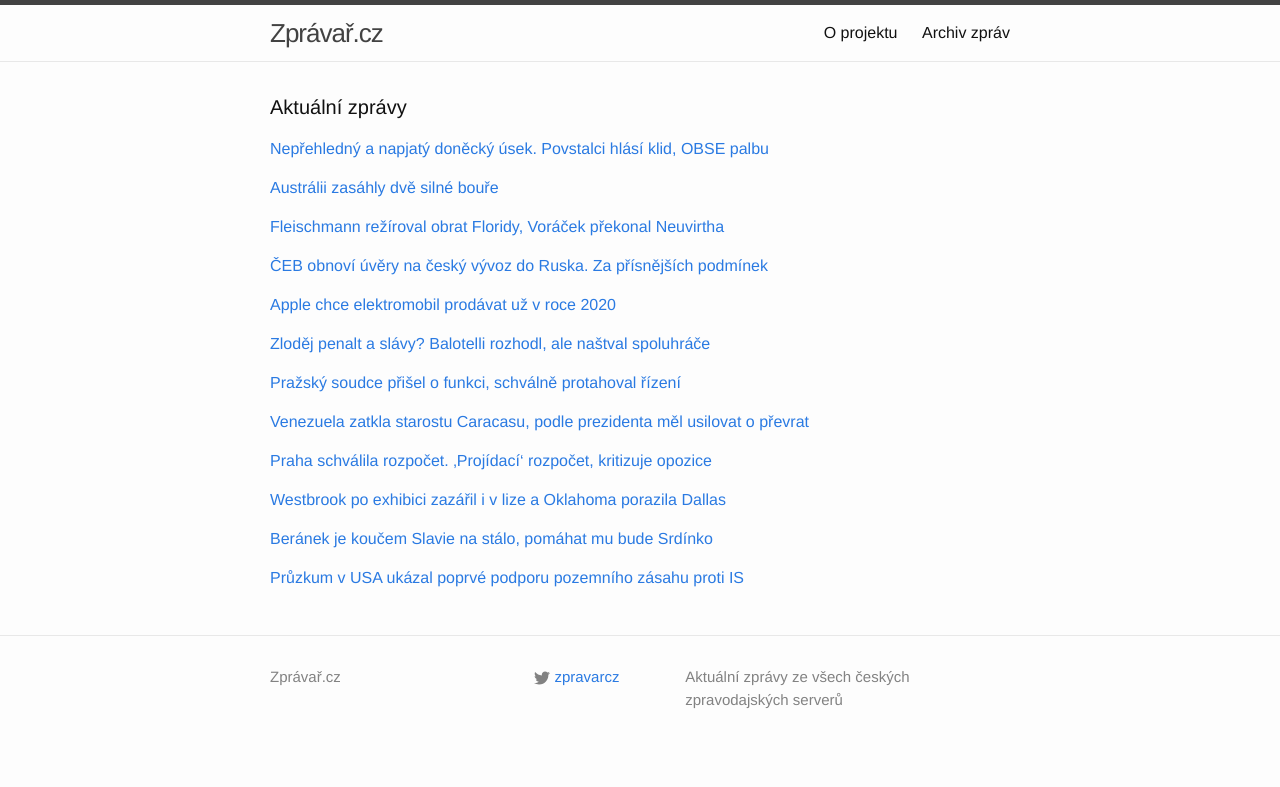
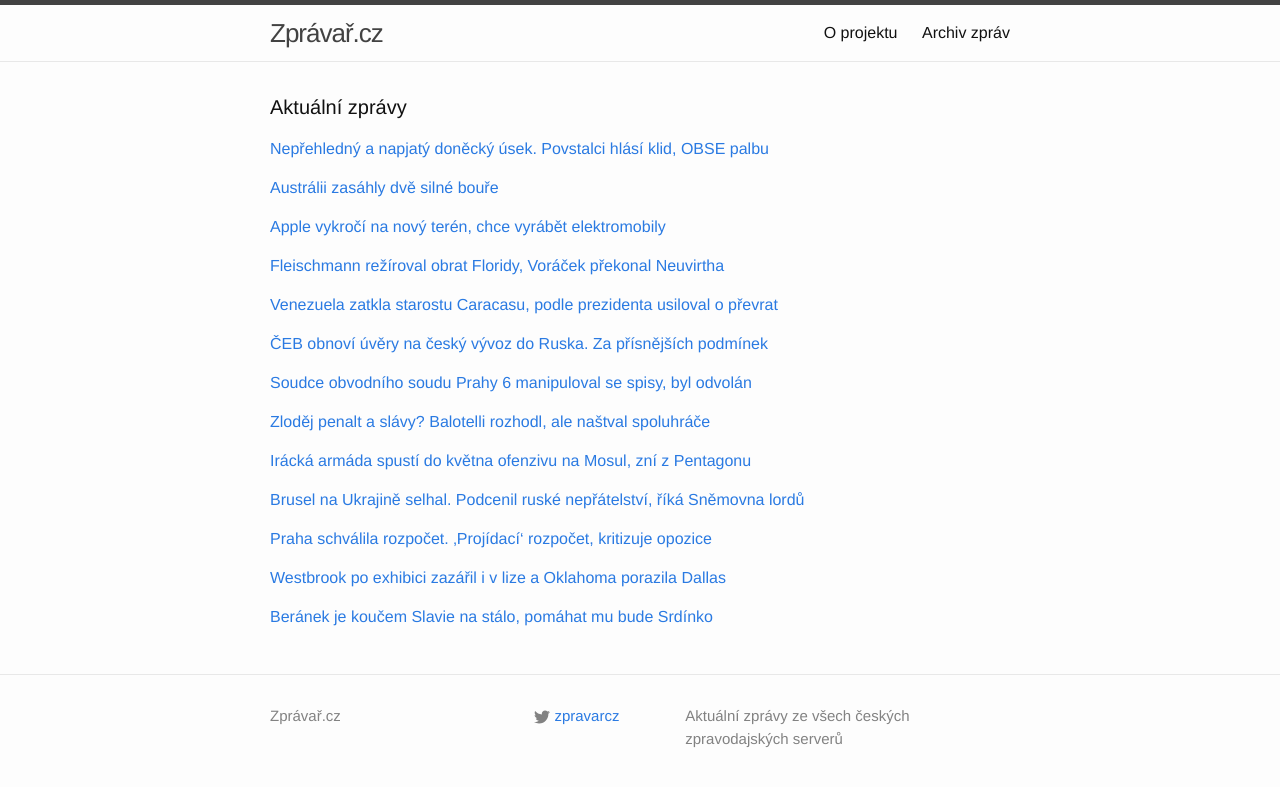
Before and after one commit to adliska/zpravar, a Jekyll site: the page built from index.html, in a window 1280 px wide. Shown: the top 787 px of the page. Built offline with Jekyll 4.4.1, drawn with Linux system fonts in a browser that asks for light colours; some of the changed lines change nothing that is shown.

Commit message:
zpravar news update

```diff
--- a/index.html
+++ b/index.html
@@ -30,8 +30,19 @@ layout: default
 <li><a href=http://www.novinky.cz/zahranicni/svet/362154-australii-suzuji-dve-nicive-boure.html>Austrálii sužují dvě ničivé bouře  - www.novinky.cz</a></li>
 <li><a href=http://www.ceskatelevize.cz/ct24/svet/302293-pobrezi-australie-zasahly-cyklony-podle-policie-je-situace-zoufala/>Pobřeží Austrálie zasáhly cyklony, podle policie je situace zoufalá - www.ceskatelevize.cz</a></li>
 </ul>
-</div><p><a href="javascript:;" onclick="toggle_visibility('zpravy2')">Fleischmann režíroval obrat Floridy, Voráček překonal Neuvirtha</a></p>
+</div><p><a href="javascript:;" onclick="toggle_visibility('zpravy2')">Apple vykročí na nový terén, chce vyrábět elektromobily</a></p>
 <div id="zpravy2" style="display:none">
+<ul>
+<li><a href=http://www.novinky.cz/ekonomika/362166-apple-vykroci-na-novy-teren-chce-vyrabet-elektromobily.html>Apple vykročí na nový terén, chce vyrábět elektromobily - www.novinky.cz</a></li>
+<li><a href=http://byznys.ihned.cz/c1-63566390-apple-chce-zahajit-vyrobu-elektromobilu-hleda-experty-na-robotiku-a-baterie>Apple chce zahájit výrobu elektromobilů. Hledá experty na robotiku a baterie - byznys.ihned.cz</a></li>
+<li><a href=http://e-svet.e15.cz/technika/apple-chce-elektromobil-prodavat-uz-v-roce-2020-1164962>Apple chce elektromobil prodávat už v roce 2020 - e-svet.e15.cz</a></li>
+<li><a href=http://www.ceskatelevize.cz/ct24/ekonomika/302306-apple-chce-do-roku-2020-vyrabet-elektromobily/>Apple chce do roku 2020 vyrábět elektromobily - www.ceskatelevize.cz</a></li>
+<li><a href=http://zpravy.aktualne.cz/ekonomika/tajna-mise-firmy-apple-na-rok-2020-chysta-elektromobil/r~28577f50b8df11e4a10c0025900fea04/>Tajná mise firmy Apple. Na rok 2020 chystá elektromobil - zpravy.aktualne.cz</a></li>
+<li><a href=http://www.denik.cz/ekonomika/apple-tajne-pracuje-na-novem-voze-vyrobu-chce-zahajit-v-roce-2020-20150220.html>Apple tajně pracuje na novém voze, výrobu chce zahájit v roce 2020 - www.denik.cz</a></li>
+<li><a href=http://www.financninoviny.cz/zpravodajstvi/zpravy/bloomberg-apple-chce-v-roce-2020-zahajit-vyrobu-elektromobilu/1183582>Bloomberg: Apple chce v roce 2020 zahájit výrobu elektromobilů - www.financninoviny.cz</a></li>
+</ul>
+</div><p><a href="javascript:;" onclick="toggle_visibility('zpravy3')">Fleischmann režíroval obrat Floridy, Voráček překonal Neuvirtha</a></p>
+<div id="zpravy3" style="display:none">
 <ul>
 <li><a href=http://www.tyden.cz/rubriky/sport/hokej/nhl/fleischmann-reziroval-obrat-floridy-voracek-prekonal-neuvirtha_333988.html>Fleischmann režíroval obrat Floridy, Voráček překonal Neuvirtha - www.tyden.cz</a></li>
 <li><a href=http://sport.aktualne.cz/el-neapol-si-udelala-v-turecku-strelnici-vyhrala-4-0/r~25556444b87511e486b9002590604f2e/>EL: Neapol si udělala v Turecku střelnici, vyhrála 4:0 - sport.aktualne.cz</a></li>
@@ -41,8 +52,18 @@ layout: default
 <li><a href=http://sport.aktualne.cz/fleischmann-sefoval-obratu-floridy-byl-prvni-hvezdou/r~7e8ff520b8c411e498be002590604f2e/>Fleischmann šéfoval obratu Floridy, byl první hvězdou - sport.aktualne.cz</a></li>
 <li><a href=http://www.sportovninoviny.cz/zpravy/fleischmann-reziroval-obrat-floridy-voracek-prekonal-neuvirtha/1183556>Fleischmann režíroval obrat Floridy, Voráček překonal Neuvirtha - www.sportovninoviny.cz</a></li>
 </ul>
-</div><p><a href="javascript:;" onclick="toggle_visibility('zpravy3')">ČEB obnoví úvěry na český vývoz do Ruska. Za přísnějších podmínek</a></p>
-<div id="zpravy3" style="display:none">
+</div><p><a href="javascript:;" onclick="toggle_visibility('zpravy4')">Venezuela zatkla starostu Caracasu, podle prezidenta usiloval o převrat</a></p>
+<div id="zpravy4" style="display:none">
+<ul>
+<li><a href=http://zahranicni.ihned.cz/amerika-usa/c1-63565370-venezuela-zatkla-starostu-caracasu-podle-prezidenta-usiloval-o-prevrat>Venezuela zatkla starostu Caracasu, podle prezidenta usiloval o převrat - zahranicni.ihned.cz</a></li>
+<li><a href=http://www.tyden.cz/rubriky/zahranici/amerika/opozicnik-a-starosta-caracasu-zatcen-pry-ho-ztloukli_333989.html>Opozičník a starosta Caracasu zatčen. Prý ho ztloukli - www.tyden.cz</a></li>
+<li><a href=http://zahranicni.ihned.cz/amerika-usa/c1-63565370-venezuela-zatkla-starostu-caracasu-podle-prezidenta-mel-usilovat-o-prevrat>Venezuela zatkla starostu Caracasu, podle prezidenta měl usilovat o převrat - zahranicni.ihned.cz</a></li>
+<li><a href=http://zpravy.idnes.cz/venezuelska-tajna-policie-zatkla-opozicniho-predaka-a-starostu-caracasu-1qf-/zahranicni.aspx?c=A150220_080108_zahranicni_fer>Starostu Caracasu odvlekli tajní, podle prezidenta chystal převrat - zpravy.idnes.cz</a></li>
+<li><a href=http://www.ceskenoviny.cz/zpravy/zpravy/venezuela-zatkla-starostu-caracasu-a-opozicniho-predaka-ledezmu/1183535>Venezuela zatkla starostu Caracasu a opozičního předáka Ledezmu - www.ceskenoviny.cz</a></li>
+<li><a href=http://www.ceskatelevize.cz/ct24/svet/302294-venezuela-pokracuje-v-likvidaci-opozice-zatkla-starostu-caracasu/>Venezuela pokračuje v likvidaci opozice. Zatkla starostu Caracasu - www.ceskatelevize.cz</a></li>
+</ul>
+</div><p><a href="javascript:;" onclick="toggle_visibility('zpravy5')">ČEB obnoví úvěry na český vývoz do Ruska. Za přísnějších podmínek</a></p>
+<div id="zpravy5" style="display:none">
 <ul>
 <li><a href=http://zpravy.e15.cz/domaci/udalosti/ceb-obnovi-uvery-na-cesky-vyvoz-do-ruska-za-prisnejsich-podminek-1164934>ČEB obnoví úvěry na český vývoz do Ruska. Za přísnějších podmínek - zpravy.e15.cz</a></li>
 <li><a href=http://www.ceskatelevize.cz/ct24/ekonomika/302304-ceska-exportni-banka-opet-podporuje-vyvoz-do-ruska/>Česká exportní banka opět podporuje vývoz do Ruska - www.ceskatelevize.cz</a></li>
@@ -51,17 +72,18 @@ layout: default
 <li><a href=http://ekonomika.idnes.cz/ceska-exportni-banka-obnovi-uvery-na-vyvoz-zbozi-do-ruska-p3q-/ekonomika.aspx?c=A150220_072552_ekonomika_fer>Česká exportní banka obnoví úvěry na vývoz zboží do Ruska - ekonomika.idnes.cz</a></li>
 <li><a href=http://www.financninoviny.cz/zpravodajstvi/zpravy/mfd-ceb-se-rozhodla-obnovit-uvery-na-cesky-vyvoz-do-ruska/1183544>MfD: ČEB se rozhodla obnovit úvěry na český vývoz do Ruska - www.financninoviny.cz</a></li>
 </ul>
-</div><p><a href="javascript:;" onclick="toggle_visibility('zpravy4')">Apple chce elektromobil prodávat už v roce 2020</a></p>
-<div id="zpravy4" style="display:none">
+</div><p><a href="javascript:;" onclick="toggle_visibility('zpravy6')">Soudce obvodního soudu Prahy 6 manipuloval se spisy, byl odvolán</a></p>
+<div id="zpravy6" style="display:none">
 <ul>
-<li><a href=http://e-svet.e15.cz/technika/apple-chce-elektromobil-prodavat-uz-v-roce-2020-1164962>Apple chce elektromobil prodávat už v roce 2020 - e-svet.e15.cz</a></li>
-<li><a href=http://www.ceskatelevize.cz/ct24/ekonomika/302306-apple-chce-do-roku-2020-vyrabet-elektromobily/>Apple chce do roku 2020 vyrábět elektromobily - www.ceskatelevize.cz</a></li>
-<li><a href=http://zpravy.aktualne.cz/ekonomika/tajna-mise-firmy-apple-na-rok-2020-chysta-elektromobil/r~28577f50b8df11e4a10c0025900fea04/>Tajná mise firmy Apple. Na rok 2020 chystá elektromobil - zpravy.aktualne.cz</a></li>
-<li><a href=http://www.denik.cz/ekonomika/apple-tajne-pracuje-na-novem-voze-vyrobu-chce-zahajit-v-roce-2020-20150220.html>Apple tajně pracuje na novém voze, výrobu chce zahájit v roce 2020 - www.denik.cz</a></li>
-<li><a href=http://www.financninoviny.cz/zpravodajstvi/zpravy/bloomberg-apple-chce-v-roce-2020-zahajit-vyrobu-elektromobilu/1183582>Bloomberg: Apple chce v roce 2020 zahájit výrobu elektromobilů - www.financninoviny.cz</a></li>
+<li><a href=http://praha.idnes.cz/soudce-soudu-prahy-6-manipuloval-se-spisy-byl-odvolan-pdz-/praha-zpravy.aspx?c=A150220_100446_praha-zpravy_bur>Soudce obvodního soudu Prahy 6 manipuloval se spisy, byl odvolán - praha.idnes.cz</a></li>
+<li><a href=http://zpravy.aktualne.cz/domaci/prazsky-soudce-prisel-o-funkci-schvalne-protahoval-rizeni/r~8d13bc5ab8db11e4bdad0025900fea04/>Pražský soudce přišel o funkci, schválně protahoval řízení - zpravy.aktualne.cz</a></li>
+<li><a href=http://www.lidovky.cz/soudce-obvodniho-soudu-prahy-6-byl-odvolan-manipuloval-se-spisy-pwo-/zpravy-domov.aspx?c=A150220_080119_ln_domov_sho>Obvodní soudce z Prahy 6 byl odvolán, manipuloval se spisy a procesy  - www.lidovky.cz</a></li>
+<li><a href=http://www.tyden.cz/rubriky/domaci/soudce-z-prahy-6-udajne-manipuloval-se-spisy_333981.html>Soudce z Prahy 6 údajně manipuloval se spisy - www.tyden.cz</a></li>
+<li><a href=http://www.denik.cz/z_domova/karny-senat-zbavil-funkce-soudce-romana-conku-manipuloval-se-spisy-20150220.html>Karný senát zbavil funkce soudce Romana Čonku, manipuloval se spisy - www.denik.cz</a></li>
+<li><a href=http://www.ceskenoviny.cz/zpravy/zpravy/soudce-obvodniho-soudu-prahy-6-byl-odvolan-manipuloval-se-spisy/1183574>Soudce Obvodního soudu Prahy 6 byl odvolán, manipuloval se spisy - www.ceskenoviny.cz</a></li>
 </ul>
-</div><p><a href="javascript:;" onclick="toggle_visibility('zpravy5')">Zloděj penalt a slávy? Balotelli rozhodl, ale naštval spoluhráče</a></p>
-<div id="zpravy5" style="display:none">
+</div><p><a href="javascript:;" onclick="toggle_visibility('zpravy7')">Zloděj penalt a slávy? Balotelli rozhodl, ale naštval spoluhráče</a></p>
+<div id="zpravy7" style="display:none">
 <ul>
 <li><a href=http://fotbal.idnes.cz/balotelli-sebral-penaltu-spoluhraci-dvj-/fot_pohary.aspx?c=A150220_092916_fot_pohary_par>Zloděj penalt a slávy? Balotelli rozhodl, ale naštval spoluhráče - fotbal.idnes.cz</a></li>
 <li><a href=http://www.sportovninoviny.cz/zpravy/balotelli-sebral-penaltu-spoluhraci-a-nastval-gerrarda/1183581>Balotelli sebral penaltu spoluhráči a naštval Gerrarda - www.sportovninoviny.cz</a></li>
@@ -69,51 +91,44 @@ layout: default
 <li><a href=http://www.denik.cz/fotbal/zly-muz-balotelli-sebral-spoluhraci-penaltu-a-vytocil-tim-legendu-gerrarda-20150.html>"Zlý muž" Balotelli sebral spoluhráči penaltu, vytočil tím legendu Gerrarda - www.denik.cz</a></li>
 <li><a href=http://www.tyden.cz/rubriky/sport/fotbal/evropske-pohary/hadka-u-puntiku-balotelli-se-na-vsechny-vykaslal_333977.html>Hádka u puntíku! Balotelli se na všechny vykašlal - www.tyden.cz</a></li>
 </ul>
-</div><p><a href="javascript:;" onclick="toggle_visibility('zpravy6')">Pražský soudce přišel o funkci, schválně protahoval řízení</a></p>
-<div id="zpravy6" style="display:none">
+</div><p><a href="javascript:;" onclick="toggle_visibility('zpravy8')">Irácká armáda spustí do května ofenzivu na Mosul, zní z Pentagonu</a></p>
+<div id="zpravy8" style="display:none">
 <ul>
-<li><a href=http://zpravy.aktualne.cz/domaci/prazsky-soudce-prisel-o-funkci-schvalne-protahoval-rizeni/r~8d13bc5ab8db11e4bdad0025900fea04/>Pražský soudce přišel o funkci, schválně protahoval řízení - zpravy.aktualne.cz</a></li>
-<li><a href=http://www.lidovky.cz/soudce-obvodniho-soudu-prahy-6-byl-odvolan-manipuloval-se-spisy-pwo-/zpravy-domov.aspx?c=A150220_080119_ln_domov_sho>Obvodní soudce z Prahy 6 byl odvolán, manipuloval se spisy a procesy  - www.lidovky.cz</a></li>
-<li><a href=http://www.tyden.cz/rubriky/domaci/soudce-z-prahy-6-udajne-manipuloval-se-spisy_333981.html>Soudce z Prahy 6 údajně manipuloval se spisy - www.tyden.cz</a></li>
-<li><a href=http://www.denik.cz/z_domova/karny-senat-zbavil-funkce-soudce-romana-conku-manipuloval-se-spisy-20150220.html>Karný senát zbavil funkce soudce Romana Čonku, manipuloval se spisy - www.denik.cz</a></li>
-<li><a href=http://www.ceskenoviny.cz/zpravy/zpravy/soudce-obvodniho-soudu-prahy-6-byl-odvolan-manipuloval-se-spisy/1183574>Soudce Obvodního soudu Prahy 6 byl odvolán, manipuloval se spisy - www.ceskenoviny.cz</a></li>
+<li><a href=http://zpravy.idnes.cz/iracka-armada-spusti-ofenzivu-na-mosul-a-islamsky-stat-na-jare-p6l-/zahranicni.aspx?c=A150220_100145_zahranicni_vez>Irácká armáda spustí do května ofenzivu na Mosul, zní z Pentagonu - zpravy.idnes.cz</a></li>
+<li><a href=http://www.ceskenoviny.cz/zpravy/zpravy/pruzkum-v-usa-ukazal-poprve-podporu-pozemniho-zasahu-proti-is/1183539>Průzkum v USA ukázal poprvé podporu pozemního zásahu proti IS - www.ceskenoviny.cz</a></li>
+<li><a href=http://www.ceskenoviny.cz/zpravy/zpravy/iracke-sily-se-pry-chystaji-vyhnat-ozbrojene-islamisty-z-mosulu/1183557>Irácké síly se prý chystají vyhnat ozbrojené islamisty z Mosulu - www.ceskenoviny.cz</a></li>
+<li><a href=http://www.novinky.cz/zahranicni/amerika/362156-americane-jsou-poprve-pro-pozemni-zasah-proti-islamskemu-statu-ukazal-pruzkum.html>Američané jsou poprvé pro pozemní zásah proti Islámskému státu, ukázal průzkum - www.novinky.cz</a></li>
+<li><a href=http://zpravy.aktualne.cz/zahranici/vojaky-by-proti-islamistum-poprve-poslala-vetsina-americanu/r~af3d11cab8c011e49bec0025900fea04/>Vojáky by proti islamistům poprvé poslala většina Američanů - zpravy.aktualne.cz</a></li>
 </ul>
-</div><p><a href="javascript:;" onclick="toggle_visibility('zpravy7')">Venezuela zatkla starostu Caracasu, podle prezidenta měl usilovat o převrat</a></p>
-<div id="zpravy7" style="display:none">
+</div><p><a href="javascript:;" onclick="toggle_visibility('zpravy9')">Brusel na Ukrajině selhal. Podcenil ruské nepřátelství, říká Sněmovna lordů</a></p>
+<div id="zpravy9" style="display:none">
 <ul>
-<li><a href=http://zahranicni.ihned.cz/amerika-usa/c1-63565370-venezuela-zatkla-starostu-caracasu-podle-prezidenta-mel-usilovat-o-prevrat>Venezuela zatkla starostu Caracasu, podle prezidenta měl usilovat o převrat - zahranicni.ihned.cz</a></li>
-<li><a href=http://zpravy.idnes.cz/venezuelska-tajna-policie-zatkla-opozicniho-predaka-a-starostu-caracasu-1qf-/zahranicni.aspx?c=A150220_080108_zahranicni_fer>Starostu Caracasu odvlekli tajní, podle prezidenta chystal převrat - zpravy.idnes.cz</a></li>
-<li><a href=http://www.ceskenoviny.cz/zpravy/zpravy/venezuela-zatkla-starostu-caracasu-a-opozicniho-predaka-ledezmu/1183535>Venezuela zatkla starostu Caracasu a opozičního předáka Ledezmu - www.ceskenoviny.cz</a></li>
-<li><a href=http://www.ceskatelevize.cz/ct24/svet/302294-venezuela-pokracuje-v-likvidaci-opozice-zatkla-starostu-caracasu/>Venezuela pokračuje v likvidaci opozice. Zatkla starostu Caracasu - www.ceskatelevize.cz</a></li>
+<li><a href=http://zpravy.e15.cz/zahranicni/politika/brusel-na-ukrajine-selhal-podcenil-ruske-nepratelstvi-rika-snemovna-lordu-1164953>Brusel na Ukrajině selhal. Podcenil ruské nepřátelství, říká Sněmovna lordů - zpravy.e15.cz</a></li>
+<li><a href=http://echo24.cz/a/iJ3wG>EU v ukrajinské krizi katastrofálně selhala, míní Sněmovna lordů - echo24.cz</a></li>
+<li><a href=http://zpravy.e15.cz/zahranicni/politika/brusel-v-ukrajinske-krizi-selhal-podcenil-ruske-nepratelstvi-rika-snemovna-lordu-1164953>Brusel na Ukrajině selhal. Podcenil ruské nepřátelství, tvrdí Sněmovna lordů - zpravy.e15.cz</a></li>
+<li><a href=http://www.ceskenoviny.cz/zpravy/zpravy/podle-britske-snemovny-lordu-eu-v-ukrajinske-krizi-selhala/1183611>Podle britské Sněmovny lordů EU v ukrajinské krizi selhala - www.ceskenoviny.cz</a></li>
 </ul>
-</div><p><a href="javascript:;" onclick="toggle_visibility('zpravy8')">Praha schválila rozpočet. ‚Projídací‘ rozpočet, kritizuje opozice </a></p>
-<div id="zpravy8" style="display:none">
+</div><p><a href="javascript:;" onclick="toggle_visibility('zpravy10')">Praha schválila rozpočet. ‚Projídací‘ rozpočet, kritizuje opozice </a></p>
+<div id="zpravy10" style="display:none">
 <ul>
 <li><a href=http://www.lidovky.cz/praha-schvalila-rozpocet-na-investice-pujde-11-2-miliardy-korun-p6g-/zpravy-domov.aspx?c=A150220_074449_ln_domov_sho>Praha schválila rozpočet. ‚Projídací‘ rozpočet, kritizuje opozice  - www.lidovky.cz</a></li>
 <li><a href=http://www.ceskenoviny.cz/zpravy/zpravy/praha-schvalila-rozpocet-na-investice-pujde-11-2-miliardy-korun/1183533>Praha schválila rozpočet, na investice půjde 11,2 miliardy korun - www.ceskenoviny.cz</a></li>
 <li><a href=http://www.novinky.cz/domaci/362155-praha-schvalila-rozpocet-na-investice-pujde-11-2-miliardy-korun.html>Praha schválila rozpočet, na investice půjde 11,2 miliardy korun  - www.novinky.cz</a></li>
 <li><a href=http://zpravy.aktualne.cz/regiony/praha/praha-schvalila-rozpocet-na-investice-pujde-11-2-miliardy/r~2d38e086b88a11e49bec0025900fea04/>Praha schválila rozpočet, na investice půjde 11,2 miliardy - zpravy.aktualne.cz</a></li>
 </ul>
-</div><p><a href="javascript:;" onclick="toggle_visibility('zpravy9')">Westbrook po exhibici zazářil i v lize a Oklahoma porazila Dallas</a></p>
-<div id="zpravy9" style="display:none">
+</div><p><a href="javascript:;" onclick="toggle_visibility('zpravy11')">Westbrook po exhibici zazářil i v lize a Oklahoma porazila Dallas</a></p>
+<div id="zpravy11" style="display:none">
 <ul>
 <li><a href=http://sport.idnes.cz/vysledky-basketbalove-nba-dcg-/basket.aspx?c=A150220_094033_sport-basket_par>Westbrook po exhibici zazářil i v lize a Oklahoma porazila Dallas - sport.idnes.cz</a></li>
 <li><a href=http://www.denik.cz/ostatni_sport/westbrook-se-po-utkani-hvezd-rozvasnil-i-proti-dallasu-nasazeol-mu-34-bodu-20150.html>Westbrook se po Utkání hvězd rozvášnil i proti Dallasu, nasázel mu 34 bodů - www.denik.cz</a></li>
 <li><a href=http://www.sportovninoviny.cz/zpravy/westbrook-po-exhibici-zazaril-i-v-lize-a-oklahoma-porazila-dallas/1183585>Westbrook po exhibici zazářil i v lize a Oklahoma porazila Dallas - www.sportovninoviny.cz</a></li>
 <li><a href=http://sport.aktualne.cz/westbrook-po-all-star-game-zazaril-i-v-lize/r~3cfed4ecb8d711e4b6d20025900fea04/>Westbrook po All Star Game zazářil i v lize - sport.aktualne.cz</a></li>
 </ul>
-</div><p><a href="javascript:;" onclick="toggle_visibility('zpravy10')">Beránek je koučem Slavie na stálo, pomáhat mu bude Srdínko</a></p>
-<div id="zpravy10" style="display:none">
+</div><p><a href="javascript:;" onclick="toggle_visibility('zpravy12')">Beránek je koučem Slavie na stálo, pomáhat mu bude Srdínko</a></p>
+<div id="zpravy12" style="display:none">
 <ul>
 <li><a href=http://sport.aktualne.cz/beranek-je-koucem-slavie-na-stalo-pomahat-mu-bude-srdinko/r~5f93f492b8dc11e490f70025900fea04/>Beránek je koučem Slavie na stálo, pomáhat mu bude Srdínko - sport.aktualne.cz</a></li>
 <li><a href=http://www.denik.cz/hokej/beranek-se-ujme-slavie-natrvalo-v-boji-o-elitu-mu-pomuze-srdinek-20150220.html>Beránek se ujme Slavie natrvalo. V boji o elitu mu pomůže Srdínek - www.denik.cz</a></li>
 <li><a href=http://hokej.idnes.cz/hokej-slavia-novy-trener-josef-beranek-jan-srdinko-fwn-/hokej.aspx?c=A150220_090900_hokej_cig>„Novým“ trenérem Slavie je Beránek, za asistenta si vybral Srdínka - hokej.idnes.cz</a></li>
 </ul>
-</div><p><a href="javascript:;" onclick="toggle_visibility('zpravy11')">Průzkum v USA ukázal poprvé podporu pozemního zásahu proti IS</a></p>
-<div id="zpravy11" style="display:none">
-<ul>
-<li><a href=http://www.ceskenoviny.cz/zpravy/zpravy/pruzkum-v-usa-ukazal-poprve-podporu-pozemniho-zasahu-proti-is/1183539>Průzkum v USA ukázal poprvé podporu pozemního zásahu proti IS - www.ceskenoviny.cz</a></li>
-<li><a href=http://www.novinky.cz/zahranicni/amerika/362156-americane-jsou-poprve-pro-pozemni-zasah-proti-islamskemu-statu-ukazal-pruzkum.html>Američané jsou poprvé pro pozemní zásah proti Islámskému státu, ukázal průzkum - www.novinky.cz</a></li>
-<li><a href=http://zpravy.aktualne.cz/zahranici/vojaky-by-proti-islamistum-poprve-poslala-vetsina-americanu/r~af3d11cab8c011e49bec0025900fea04/>Vojáky by proti islamistům poprvé poslala většina Američanů - zpravy.aktualne.cz</a></li>
-</ul>
 </div></div>
```
